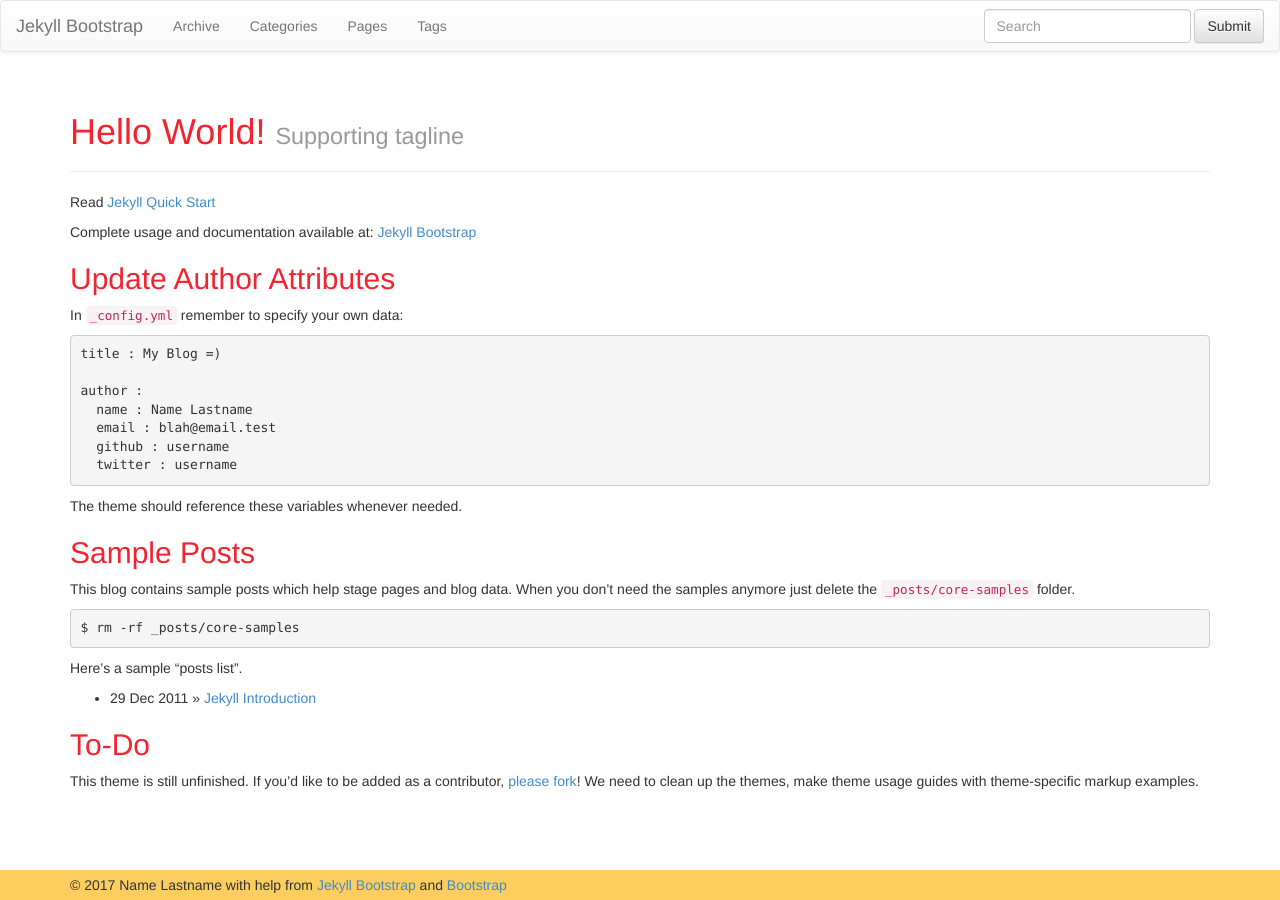
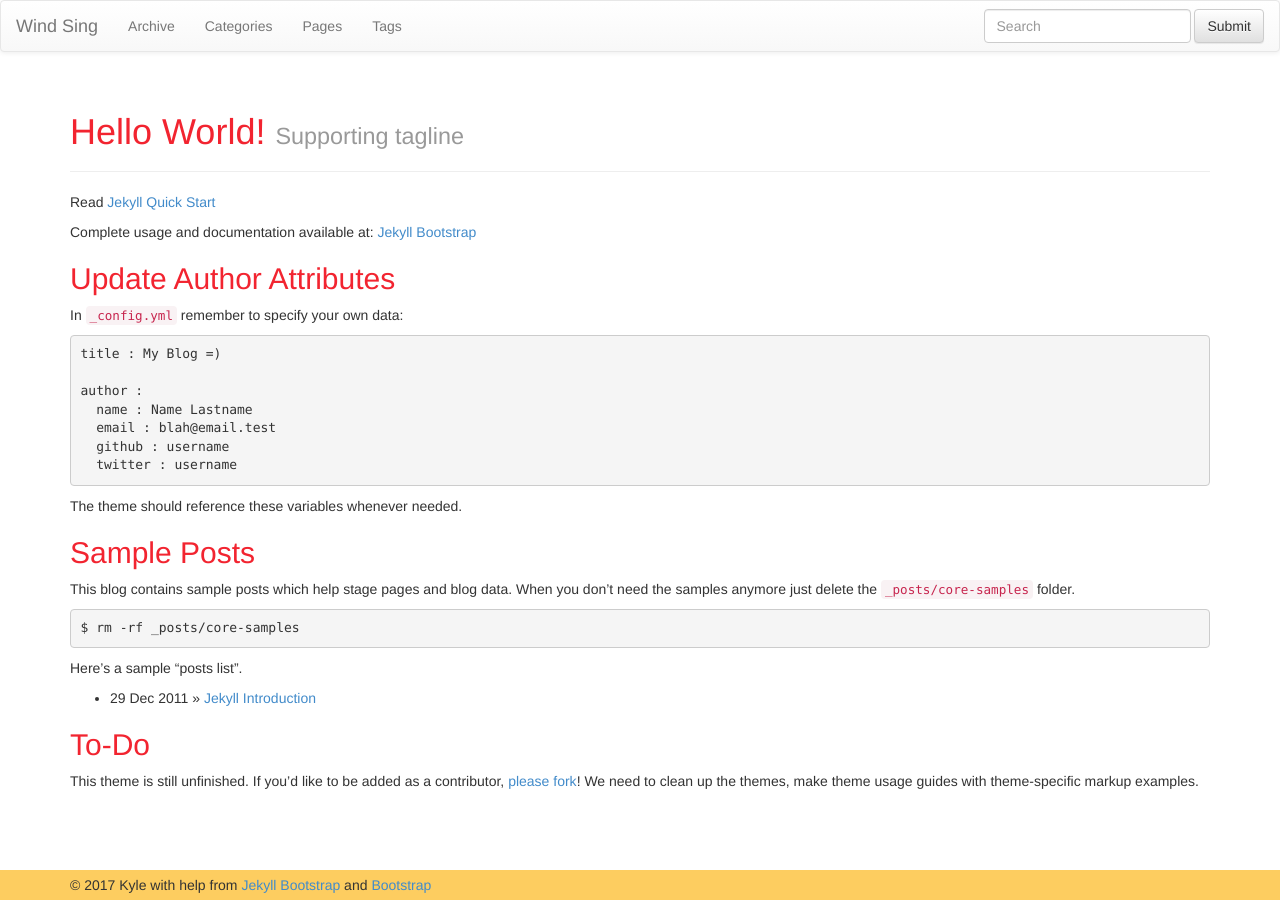
Before and after one commit to xiongjiaji/xiongjiaji.github.io, a Jekyll site: the page built from index.md, in a window 1280 px wide. Built offline with Jekyll 4.4.1, drawn with Linux system fonts in a browser that asks for light colours; nearby versions of some CDN libraries.

Commit message:
modify user info

```diff
--- a/_config.yml
+++ b/_config.yml
@@ -8,14 +8,14 @@ highlighter: pygments
 # Themes are encouraged to use these universal variables
 # so be sure to set them if your theme uses them.
 #
-title : Jekyll Bootstrap
-tagline: Site Tagline
+title : Wind Sing
+tagline: test site
 author :
-  name : Name Lastname
-  email : blah@email.test
-  github : username
-  twitter : username
-  feedburner : feedname
+  name : Kyle
+  email : unknow
+  github : unknow
+  twitter : unknow
+  feedburner : unknow
 
 # The production_url is only used when full-domain names are needed
 # such as sitemap.txt
```
